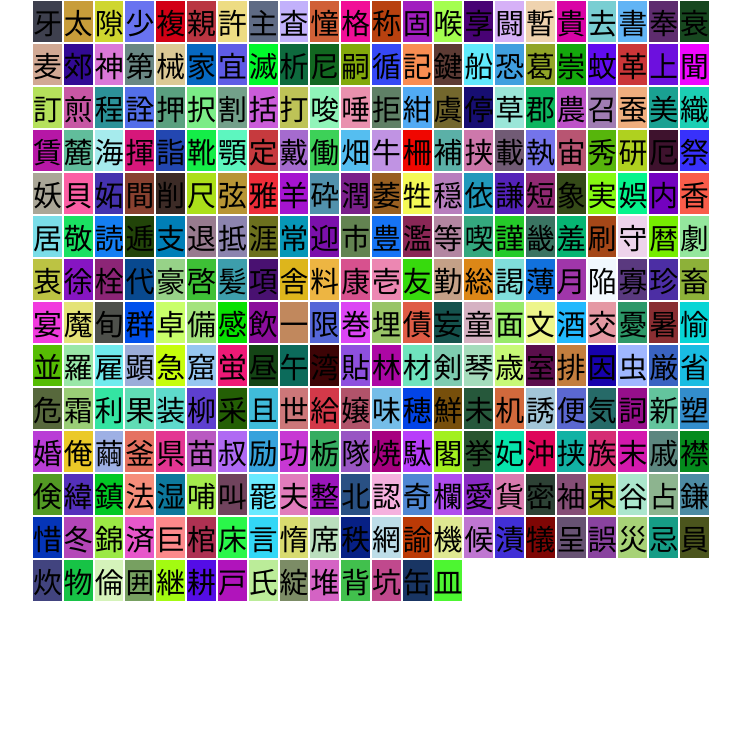
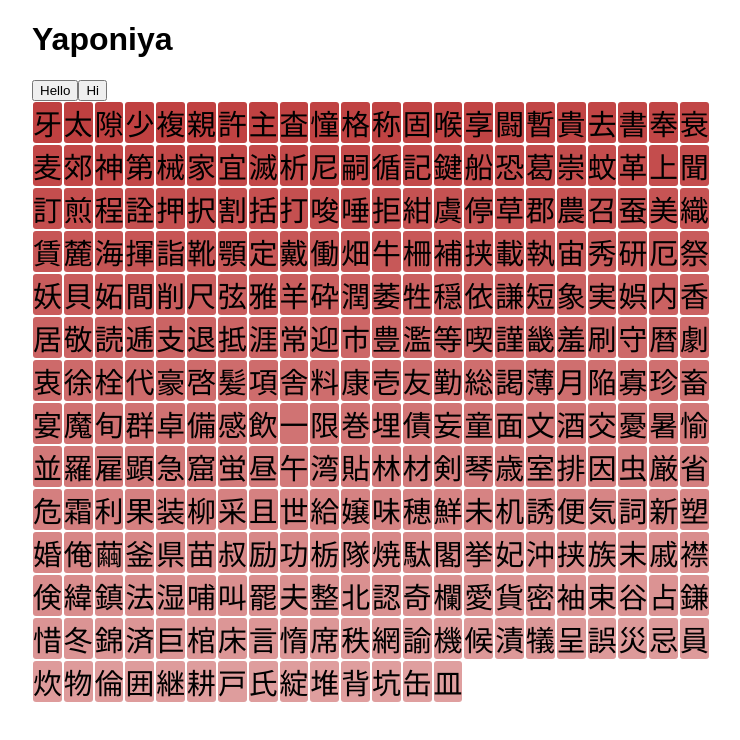
Before and after one commit to aulb/yaponiya-ui, a React (Create React App) app: page / in a window 1280 px wide. Shown: the top 740 px of the page, without its empty margins (258-998 px from the left). Built offline with nearby package versions, Linux system fonts and the light colour scheme.

Commit message:
Add layout components and kanji coloring logic

```diff
--- /dev/null
+++ b/src/components/Header.js
@@ -0,0 +1,11 @@
+import React from 'react';
+
+function Header(props) {
+  return (
+    <div className="header-bar">
+      <h1>Yaponiya</h1>
+    </div>
+  );
+}
+
+export default Header;
--- a/src/components/Kanji.js
+++ b/src/components/Kanji.js
@@ -1,12 +1,16 @@
 import React from 'react';
 import PropTypes from 'prop-types';
 
+// color actually is int, for hue
+
 function Kanji(props) {
+
   const style = {
     backgroundColor: props.color,
     fontSize: '1.8em',
     display: 'inline-block',
     margin: 1,
+    borderRadius: '3px',
   };
   return <span style={style}>{props.character}</span>;
 }
--- a/src/components/KanjiContainer.js
+++ b/src/components/KanjiContainer.js
@@ -4,13 +4,24 @@ import Kanji from './Kanji';
 
 
 function KanjiContainer(props) {
-  const kanjiJSXList = props.kanjiList.map(kanjiObject => (
-    <Kanji
-      character={kanjiObject.character}
-      color={kanjiObject.color}
-      key={kanjiObject.character}
-    />
-  ));
+  const kanjiLength = props.kanjiList.length;
+  const kanjiJSXList = props.kanjiList.map((kanjiObject, index) => {
+    // using the index, calculate S and L
+    const calculateLightness = (min, max) => (
+      ((index / kanjiLength) * (max - min)) + min
+    );
+    const hue = 360;
+    const saturation = `50%`;
+    const lightness = calculateLightness(50, 75);
+    const hsl = `hsl(${hue}, ${saturation}, ${lightness}%`;
+    return (
+      <Kanji
+        character={kanjiObject.character}
+        color={hsl}
+        key={kanjiObject.character}
+      />
+    );
+  });
 
   return (
     <div className="kanjiContainer">
--- a/src/components/KanjiStore.js
+++ b/src/components/KanjiStore.js
@@ -1,6 +1,8 @@
 import React, { Component } from 'react';
 // import PropTypes from 'prop-types';
 import KanjiContainer from './KanjiContainer';
+import Options from './Options';
+import Header from './Header';
 import '../styles/KanjiLayout.css';
 import { kanjiFactory } from '../helpers/utils';
 
@@ -44,6 +46,10 @@ class KanjiStore extends Component {
   render() {
     return (
       <div className="week-container">
+        <div className="top-area">
+          <Header />
+          <Options />
+        </div>
         <KanjiContainer kanjiList={this.getKanjiInCurrentOrder()} />
       </div>
     );
--- /dev/null
+++ b/src/components/Options.js
@@ -0,0 +1,12 @@
+import React from 'react';
+
+function Options(props) {
+  return (
+    <div className="options-bar">
+      <button>Hello</button>
+      <button>Hi</button>
+    </div>
+  );
+}
+
+export default Options;
--- a/src/helpers/utils.js
+++ b/src/helpers/utils.js
@@ -1,4 +1,4 @@
-import JOYO_KANJI from './constants';
+import { JOYO_KANJI } from './constants';
 
 
 // Shuffle in place, but create a copy
@@ -25,13 +25,17 @@ function getRandomJoyoKanji() {
 
 
 // https://stackoverflow.com/questions/1484506/random-color-generator-in-javascript
-function getRandomColor() {
-  let letters = '0123456789ABCDEF';
-  let color = '#';
-  for (let i = 0; i < 6; i++) {
-      color += letters[Math.floor(Math.random() * 16)];
-  }
-  return color;
+// function getRandomColor() {
+//   let letters = '0123456789ABCDEF';
+//   let color = '#';
+//   for (let i = 0; i < 6; i++) {
+//       color += letters[Math.floor(Math.random() * 16)];
+//   }
+//   return color;
+// }
+
+function getRandomHue() {
+  return getRandomInt(0, 360);
 }
 
 // Figure out some way to generate gradient
@@ -46,7 +50,7 @@ export function kanjiFactory(numOfKanji) {
   let kanjiList = shuffleJoyoKanji().slice(0, numOfKanji);
   kanjiList = kanjiList.map((character) => ({
     character: character,
-    color: getRandomColor(),
+    color: getRandomHue(),
   }));
 
   return kanjiList;
```
Also changed, not shown: src/helpers/constants.js.
